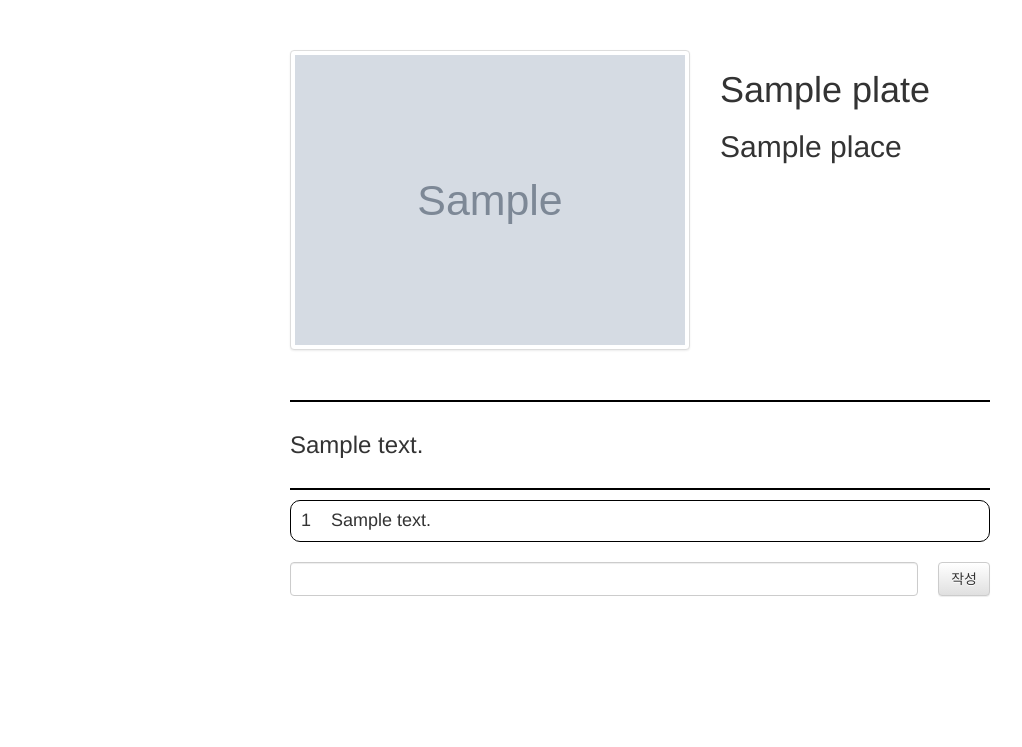
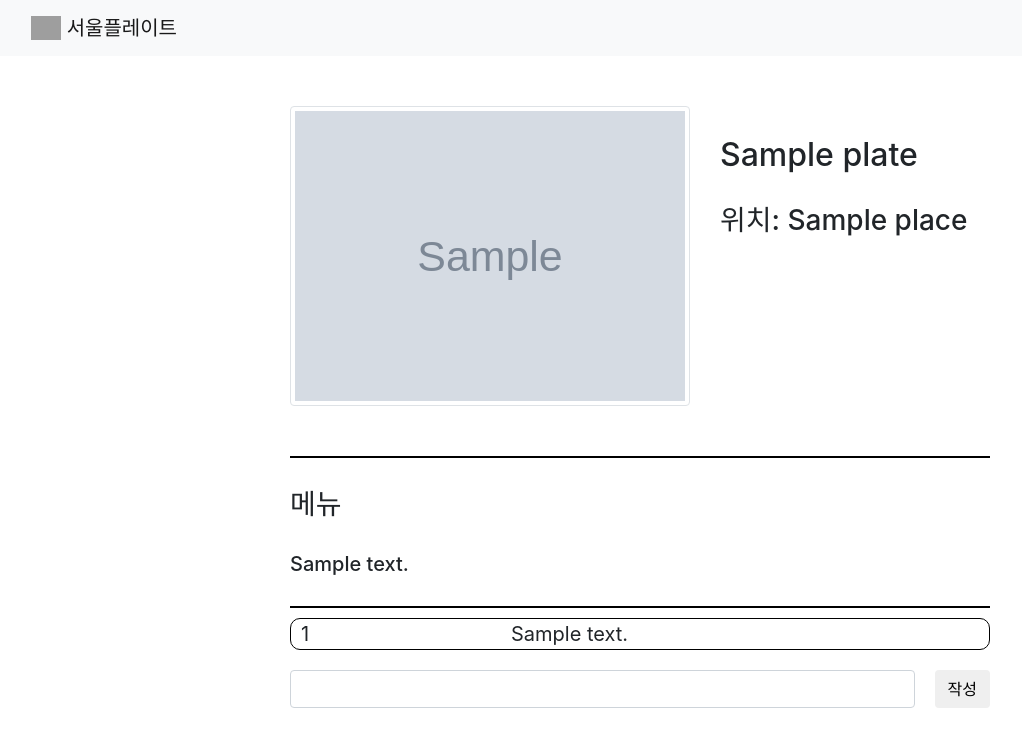
Before and after one commit to hoyyat/seoul-plate, a Flask app: template templates/detail.html in a window 1280 px wide. Shown: the top 747 px of the page, without its empty margins (0-1022 px from the left). Run offline with Flask 2, Linux system fonts and the light colour scheme; the template is opened without the code that fills it: most values are stand-ins (such as "Sample title", 1, 10 or a date in 2020); grey boxes marked "Sample" are stand-in pictures; some libraries are stand-ins or nearby versions; grey boxes are pictures that could not be loaded.

Commit message:
첫화면 로그인 띄우기

```diff
--- a/app.py
+++ b/app.py
@@ -18,11 +18,11 @@ import hashlib
 
 @app.route('/')
 def home():
-    return render_template('index.html')
+    return render_template('log_in.html')
 
-@app.route('/login')
-def login():
-    return render_template('log_in.html')
+# @app.route('/login')
+# def login():
+#     return render_template('log_in.html')
 
 @app.route('/signup')
 def signup():
@@ -37,17 +37,16 @@ def detail():
 
 @app.route('/main2')
 def main2():
-    plates = list(db.plates.find({}, {'_id': False}).sort('title'))
+    plates = list(db.plates.find({}, {'_id': False}))
     comments = list(db.comments.find({}, {'_id': False}))
     return render_template('main2.html', plates=plates, comments=comments)
-
 
 @app.route('/search')
 def search():
     select = request.args.get('select') # url로 파라미터 받을때
     keyword = request.args.get('keyword')
     print(select, keyword)
-    plates = list(db.plates.find({str(select): keyword}, {'_id': False}).sort('title'))
+    plates = list(db.plates.find({str(select): keyword}, {'_id': False}))
     return render_template('search.html', plates=plates)
 
 # @app.route('/api/search_title_place', methods=['POST'])
@@ -63,7 +62,7 @@ def search():
 @app.route('/sp', methods=['GET'])
 def sp_get():
 
-    sp_list = list(db.plates.find({}, {'_id': False}).sort('title'))
+    sp_list = list(db.plates.find({}, {'_id': False}))
 
     return jsonify({'sp_list': sp_list})
 
@@ -71,7 +70,7 @@ def sp_get():
 def api_search():
     keyword_receive = request.form['keyword_give']
 
-    search_list = list(db.plates.find({'place': keyword_receive}, {'_id': False}).sort('title'))
+    search_list = list(db.plates.find({'place': keyword_receive}, {'_id': False}))
 
     return jsonify({'search_list': search_list})
 
--- a/static/css/detail.css
+++ b/static/css/detail.css
@@ -20,6 +20,16 @@ hr {
 #top-text {
   margin-left: 30px;
 }
+#top-text > h2{
+  margin-top: 30px;
+}
+#top-text > h3{
+  margin-top: 30px;
+}
+#menu{
+  margin: 30px auto 30px auto;
+  width: 700px;
+}
 #content {
   margin: 30px auto 30px auto;
   width: 700px;
@@ -37,8 +47,11 @@ hr {
   padding-left: 10px;
   display: flex;
 }
-#comment > h4:first-child {
-  margin-right: 20px;
+#comment > span:first-child {
+  width: 210px;
+}
+#comment span{
+  font-size: 20px;
 }
 #form-comment {
   display: flex;
--- a/static/js/log_in.js
+++ b/static/js/log_in.js
@@ -7,7 +7,7 @@ function login() {
       if (response["result"] === "success") {
         $.cookie("mytoken", response["token"]);
         alert("로그인 완료!");
-        window.location.href = "/";
+        window.location.href = "/main2";
       } else {
         alert(response["msg"]);
       }
--- a/static/js/sign_up.js
+++ b/static/js/sign_up.js
@@ -45,7 +45,7 @@ function signup() {
         success: function (response) {
             if (response["result"] === "success") {
                 alert(response["msg"]);
-                window.location.href = "/login";
+                window.location.href = "/";
             } else {
                 alert(response["msg"]);
             }
--- a/templates/detail.html
+++ b/templates/detail.html
@@ -2,25 +2,72 @@
 <html lang="en">
   <head>
     <meta charset="UTF-8" />
+    <meta name="viewport" content="width=device-width, initial-scale=1.0" />
     <title>Detail</title>
+    <meta property="og:title" content="Sparta Vocabulary Notebook" />
+    <meta property="og:description" content="mini project for Web Plus" />
+    <meta
+      property="og:image"
+      content="{{ url_for('static', filename='logo_red.png') }}"
+    />
+    <link
+      rel="shortcut icon"
+      href="{{ url_for('static', filename='favicon.ico') }}"
+      type="image/x-icon"
+    />
+    <link
+      rel="icon"
+      href="{{ url_for('static', filename='favicon.ico') }}"
+      type="image/x-icon"
+    />
+    <!-- Bootstrap CSS -->
     <link
       rel="stylesheet"
-      href="https://maxcdn.bootstrapcdn.com/bootstrap/3.3.2/css/bootstrap.min.css"
+      href="https://maxcdn.bootstrapcdn.com/bootstrap/4.0.0/css/bootstrap.min.css"
+      integrity="sha384-Gn5384xqQ1aoWXA+058RXPxPg6fy4IWvTNh0E263XmFcJlSAwiGgFAW/dAiS6JXm"
+      crossorigin="anonymous"
     />
     <link
+      href="//maxcdn.bootstrapcdn.com/font-awesome/4.7.0/css/font-awesome.min.css"
       rel="stylesheet"
-      href="https://maxcdn.bootstrapcdn.com/bootstrap/3.3.2/css/bootstrap-theme.min.css"
     />
-    <script src="https://maxcdn.bootstrapcdn.com/bootstrap/3.3.2/js/bootstrap.min.js"></script>
+
+    <!-- Optional JavaScript -->
+    <!-- jQuery first, then Popper.js, then Bootstrap JS -->
+    <script src="https://ajax.googleapis.com/ajax/libs/jquery/3.5.1/jquery.min.js"></script>
+    <script
+      src="https://cdnjs.cloudflare.com/ajax/libs/popper.js/1.12.9/umd/popper.min.js"
+      integrity="sha384-ApNbgh9B+Y1QKtv3Rn7W3mgPxhU9K/ScQsAP7hUibX39j7fakFPskvXusvfa0b4Q"
+      crossorigin="anonymous"
+    ></script>
+    <script
+      src="https://maxcdn.bootstrapcdn.com/bootstrap/4.0.0/js/bootstrap.min.js"
+      integrity="sha384-JZR6Spejh4U02d8jOt6vLEHfe/JQGiRRSQQxSfFWpi1MquVdAyjUar5+76PVCmYl"
+      crossorigin="anonymous"
+    ></script>
+    <script src="{{ url_for('static', filename='js/jquery-3.6.0.min.js')}}"></script>
+    <script src="{{ url_for('static', filename='js/detail.js')}}"></script>
+    <script src="{{ url_for('static', filename='js/jquery.cookie.js') }}"></script>
     <link
       rel="stylesheet"
       href="{{ url_for('static', filename='css/detail.css')}}"
     />
-    <script src="{{ url_for('static', filename='js/jquery-3.6.0.min.js')}}"></script>
-    <script src="{{ url_for('static', filename='js/detail.js')}}"></script>
-    <script src="{{ url_for('static', filename='js/jquery.cookie.js') }}"></script>
   </head>
   <body>
+    <nav class="navbar navbar-light bg-light">
+      <div class="container-fluid">
+        <a class="navbar-brand" href="/main2">
+          <img
+            src="/docs/5.0/assets/brand/bootstrap-logo.svg"
+            alt=""
+            width="30"
+            height="24"
+            class="d-inline-block align-text-top"
+          />
+          서울플레이트
+        </a>
+      </div>
+    </nav>
     <div id="top">
       <img
         class="img-thumbnail"
@@ -29,18 +76,19 @@
         alt="썸네일"
       />
       <div id="top-text">
-        <h1>{{ plate['title'] }}</h1>
-        <h2>{{ plate['place'] }}</h2>
+        <h2>{{ plate['title'] }}</h2>
+        <h3>위치: {{ plate['place'] }}</h3>
       </div>
     </div>
     <hr />
-    <h3 id="content">{{ plate['content'] }}</h3>
+    <h3 id="menu">메뉴</h3>
+    <h5 id="content">{{ plate['content'] }}</h5>
     <hr />
     <div id="comment_list">
       {% for comment in comments %}
       <div id="comment">
-        <h4>{{ comment['id'] }}</h4>
-        <h4>{{ comment['comment'] }}</h4>
+        <span>{{ comment['id'] }}</span>
+        <span>{{ comment['comment'] }}</span>
       </div>
       {% endfor %}
     </div>
```
Also changed, not shown: templates/main2.html (+8 -18 lines), templates/search.html (+20 -6 lines).
